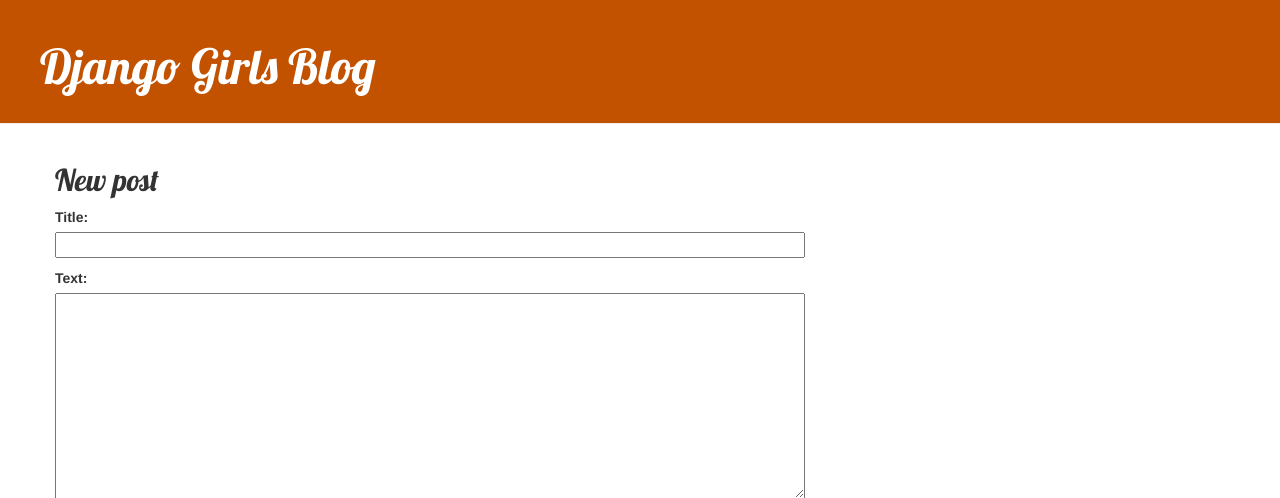
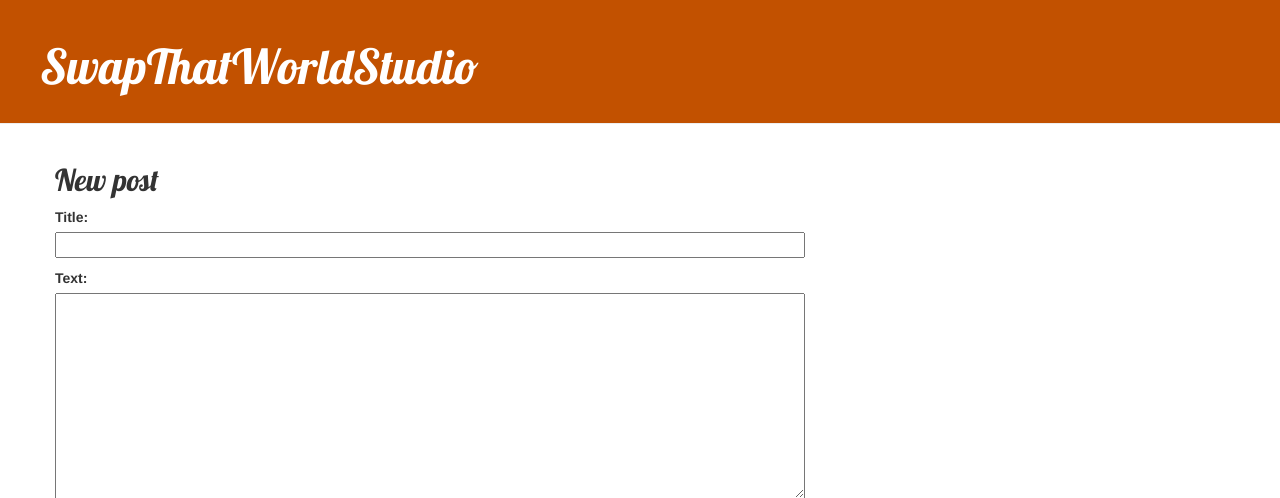
Before and after one commit to swapthat/my-etsy-blog, a Django app: page /post/new/ in a window 1280 px wide. Shown: the top 498 px of the page. Run offline with Django 3.2, Linux system fonts and the light colour scheme; some libraries are stand-ins or nearby versions.

Commit message:
Changed the header and title.

```diff
--- a/blog/templates/blog/base.html
+++ b/blog/templates/blog/base.html
@@ -1,7 +1,7 @@
 {% load static %}
 <html>
     <head>
-        <title>Django Girls blog</title>
+        <title>SwapThatWorldStudio</title>
         <link rel="stylesheet" href="//maxcdn.bootstrapcdn.com/bootstrap/3.2.0/css/bootstrap.min.css">
         <link rel="stylesheet" href="//maxcdn.bootstrapcdn.com/bootstrap/3.2.0/css/bootstrap-theme.min.css">
         <link href='//fonts.googleapis.com/css?family=Lobster&subset=latin,latin-ext' rel='stylesheet' type='text/css'>
@@ -12,7 +12,7 @@
             {% if user.is_authenticated %}
             <a href="{% url 'post_new' %}" class="top-menu"><span class="glyphicon glyphicon-plus"></span></a>
             {% endif %}
-            <h1><a href="/">Django Girls Blog</a></h1>
+            <h1><a href="/">SwapThatWorldStudio</a></h1>
         </div>
         <div class="content container">
             <div class="row">
--- a/blog/views.py
+++ b/blog/views.py
@@ -2,6 +2,7 @@
 from django.utils import timezone
 from .models import Post
 from .forms import PostForm
+from django.shortcuts import redirect
 
 
 def post_list(request):
```
